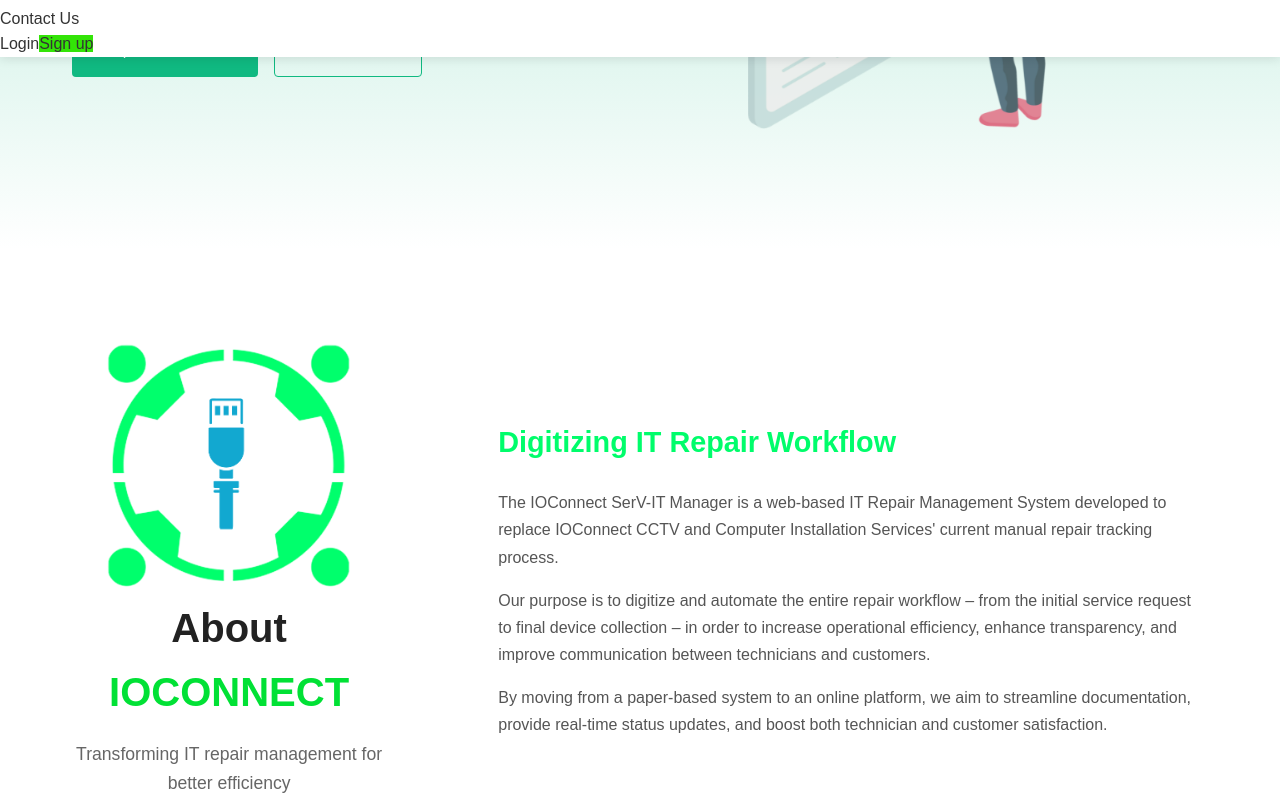
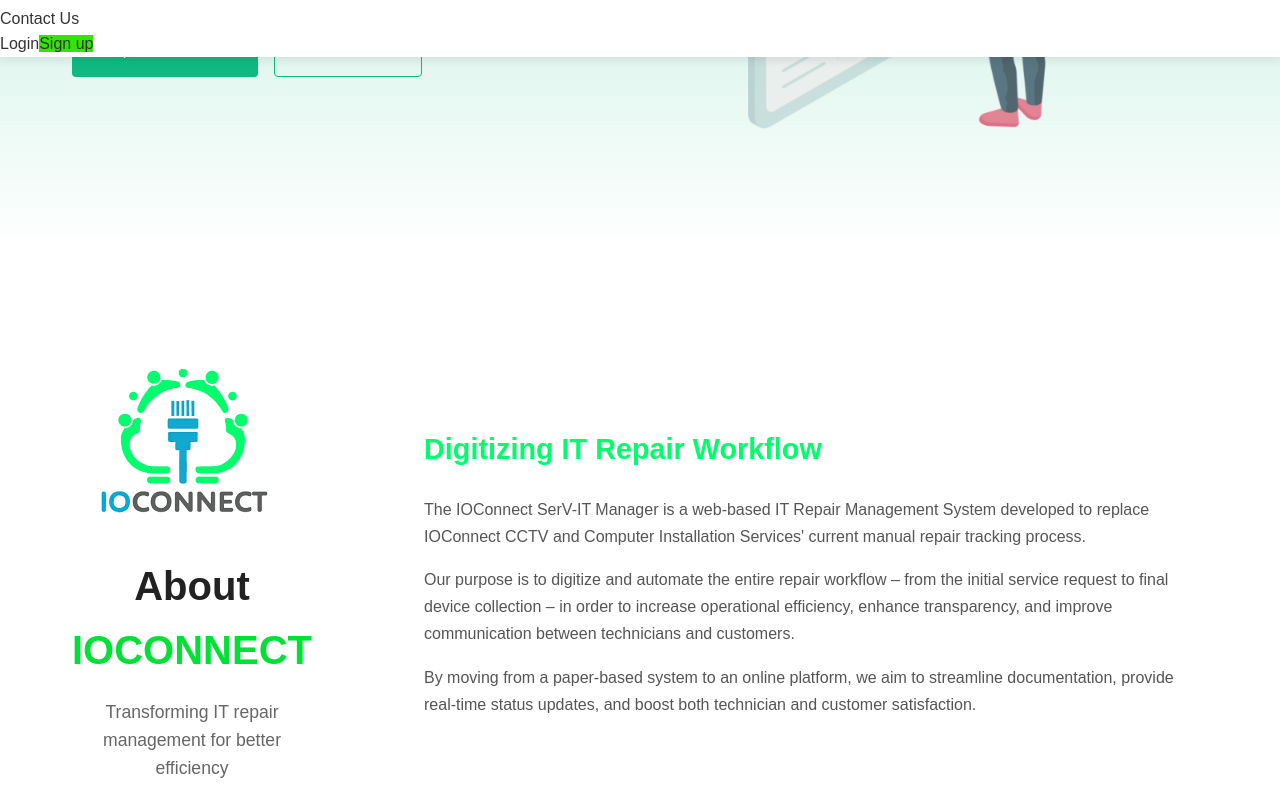
Before and after one commit to pawekz/SERV-IT-MANAGER, a React (Vite) app in the folder frontend/: page / in a window 1280 px wide. Shown: the part 455-1251 px from the top of the page. Built offline with nearby package versions, Linux system fonts and the light colour scheme; no server answers; what @react-pdf/renderer would draw is missing.

Commit message:
instructions for AI AGENT

```diff
--- a/frontend/src/pages/LandingPage/LandingPage.jsx
+++ b/frontend/src/pages/LandingPage/LandingPage.jsx
@@ -40,8 +40,8 @@ const LandingPage = () => {
                     <div className={styles.container}>
                         <div className={styles.sectionHeader}>
                             <div className={styles.aboutImage}>
-                                {/* <img src="/ioconnect-logo.png" alt="About IOCONNECT" /> */}
-                                <img src="../../../src/assets/images/iocon_logo.png" alt="About IOCONNECT" />
+                                 <img src="/ioconnect-logo.png" alt="About IOCONNECT" />
+                                {/*<img src="../../../src/assets/images/iocon_logo.png" alt="About IOCONNECT" />*/}
                             </div>
                             <h2>
                                 About <span>IOCONNECT</span>
```
Also changed, not shown: 1 other file (tests, documents, lock files or other folders).
